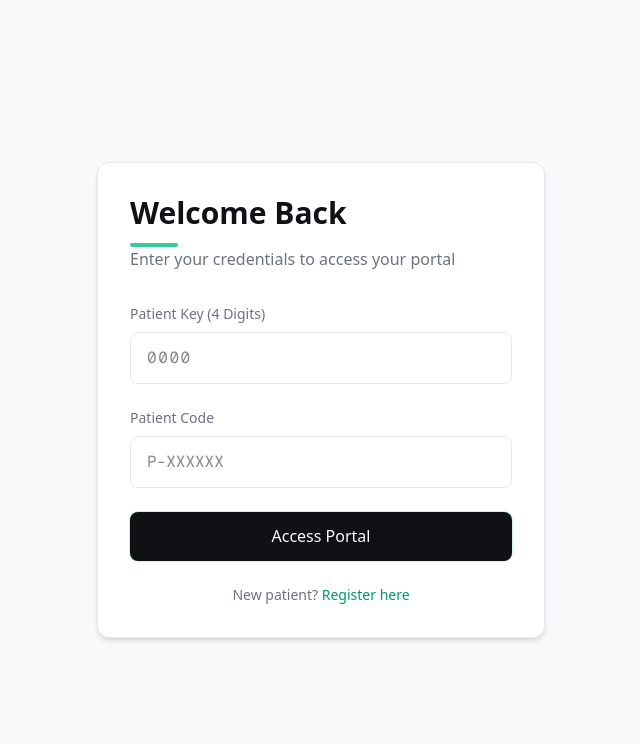
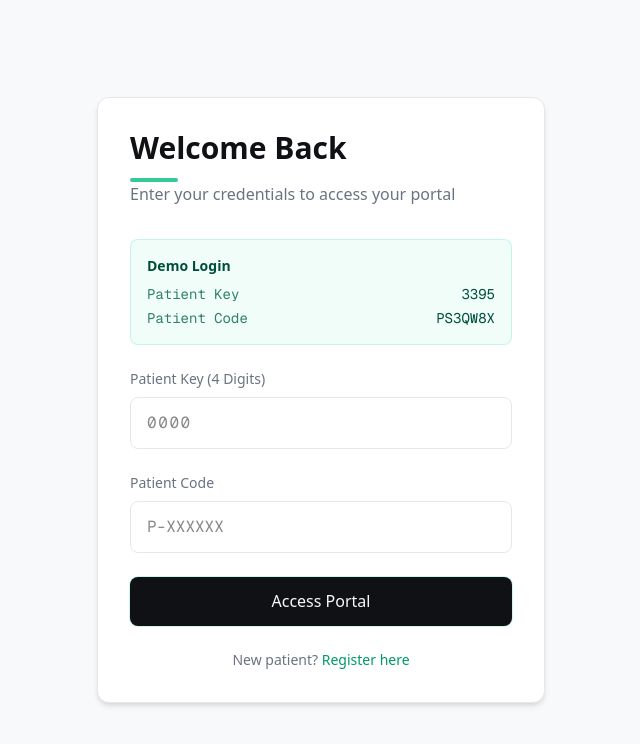
Before and after one commit to yugaaank/recoveryLens, a Next.js app: page /login in a window 1280 px wide. Shown: the top 744 px of the page, without its empty margins (319-959 px from the left). Built offline with nearby package versions, Linux system fonts and the light colour scheme.

Commit message:
edited the demo patient to look more realistic

```diff
--- a/src/app/login/page.tsx
+++ b/src/app/login/page.tsx
@@ -44,6 +44,18 @@ export default function LoginPage() {
                 <h1 className="text-3xl font-bold mb-2 text-foreground">Welcome Back</h1>
                 <div className="mt-3 h-1 w-12 rounded-full bg-emerald-500/80" />
                 <p className="text-muted-foreground mb-8">Enter your credentials to access your portal</p>
+
+                <div className="mb-6 rounded-lg border border-emerald-200/60 bg-emerald-50/70 p-4 text-sm text-emerald-900">
+                    <div className="font-semibold">Demo Login</div>
+                    <div className="mt-2 flex items-center justify-between font-mono">
+                        <span className="text-emerald-800/80">Patient Key</span>
+                        <span>3395</span>
+                    </div>
+                    <div className="mt-1 flex items-center justify-between font-mono">
+                        <span className="text-emerald-800/80">Patient Code</span>
+                        <span>PS3QW8X</span>
+                    </div>
+                </div>
 
                 {error && (
                     <div className="bg-red-50 text-red-600 p-3 rounded-lg mb-4 text-sm border border-red-100">
--- a/src/components/layout/Sidebar.tsx
+++ b/src/components/layout/Sidebar.tsx
@@ -177,10 +177,10 @@ export default function Sidebar() {
                             type="button"
                             onClick={() => setTheme(isDark ? 'light' : 'dark')}
                             className="w-full inline-flex items-center justify-center gap-2 rounded-full border border-border bg-card px-3 py-2 text-xs font-semibold text-foreground shadow-sm hover:bg-muted transition focus-visible:outline-none focus-visible:ring-2 focus-visible:ring-emerald-400/40 focus-visible:ring-offset-2 focus-visible:ring-offset-background"
-                            aria-label={isDark ? 'Switch to light mode' : 'Switch to dark mode'}
+                            aria-label={mounted ? (isDark ? 'Switch to light mode' : 'Switch to dark mode') : 'Toggle theme'}
                         >
                             {mounted ? (isDark ? <Sun size={14} /> : <Moon size={14} />) : <span className="h-3.5 w-3.5" />}
-                            <span className="hidden sm:inline">{isDark ? 'Light' : 'Dark'}</span>
+                            <span className="hidden sm:inline">{mounted ? (isDark ? 'Light' : 'Dark') : 'Theme'}</span>
                         </button>
                     </div>
                 </div>
```
